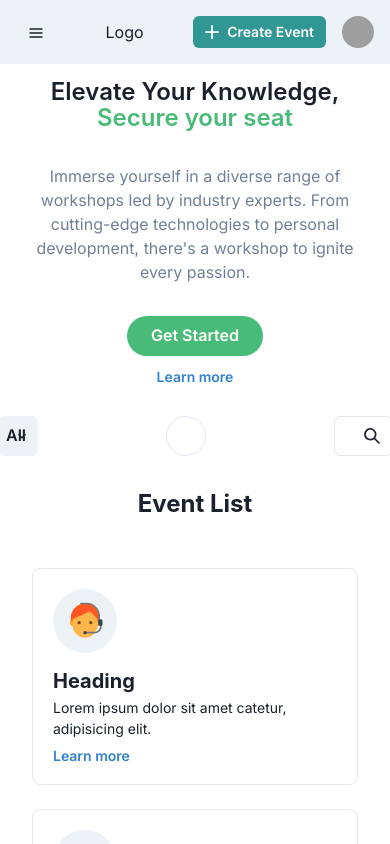
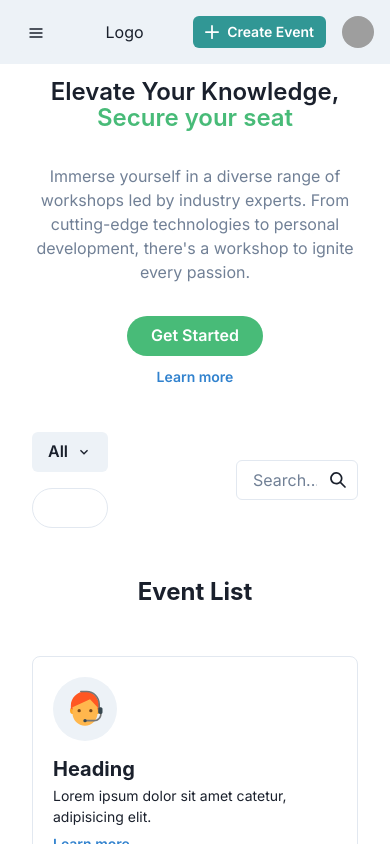
Before and after one commit to AchmadAth/minproj-purwadhika, a Next.js app in the folder apps/web/: page /home in a window 390 px wide. Shown: the top 844 px of the page. Built offline with nearby package versions, Linux system fonts and the light colour scheme; grey boxes are pictures that could not be loaded.

Commit message:
fix: ui responsiveness

```diff
--- a/apps/web/src/app/components/Filter.js
+++ b/apps/web/src/app/components/Filter.js
@@ -22,8 +22,16 @@ const DropdownFiltering = () => {
 
   return (
     <>
+      <Flex
+        direction={{ base: 'column', md: 'row' }}
+        align={{ base: 'stretch', md: 'center' }}
+      >
         <Menu>
-        <MenuButton as={Button} rightIcon={<ChevronDownIcon />}>
+          <MenuButton
+            as={Button}
+            rightIcon={<ChevronDownIcon />}
+            marginBottom={{ base: 2, md: 0 }}
+          >
             {selectedOption}
           </MenuButton>
           <MenuList>
@@ -34,8 +42,7 @@ const DropdownFiltering = () => {
             ))}
           </MenuList>
         </Menu>
-      <Flex justifyContent="space-between">
-        <Box>
+        <Box marginLeft={{ md: 4 }}>
           {selectedOption !== 'All' && `Selected option: ${selectedOption}`}
         </Box>
         <IconButton
@@ -43,6 +50,8 @@ const DropdownFiltering = () => {
           onClick={resetSelectedOption}
           variant="outline"
           isRound
+          marginLeft={{ base: 0, md: 2 }}
+          marginTop={{ base: 2, md: 0 }}
         />
       </Flex>
     </>
--- a/apps/web/src/app/components/Home.js
+++ b/apps/web/src/app/components/Home.js
@@ -67,13 +67,13 @@ export default function HomePage() {
           </Stack>
         </Stack>
       </Container>
-      <Box>
+      <Container maxW={'3xl'} justify={'center'} p={4}>
         <HStack p={4} spacing={32} alignItems={'center'} justify={'center'}>
           {/* <SortingComponent /> */}
           <DropdownFiltering />
           <SearchBar />
         </HStack>
-      </Box>
+      </Container>
       <Box>
         <ListEvent />
       </Box>
```
Lines whose indentation alone changed are shown as unchanged.
